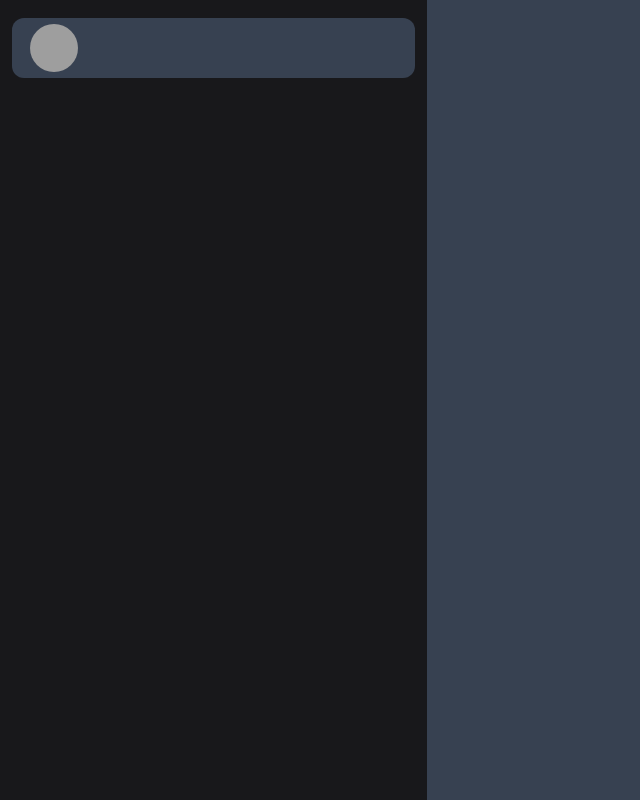
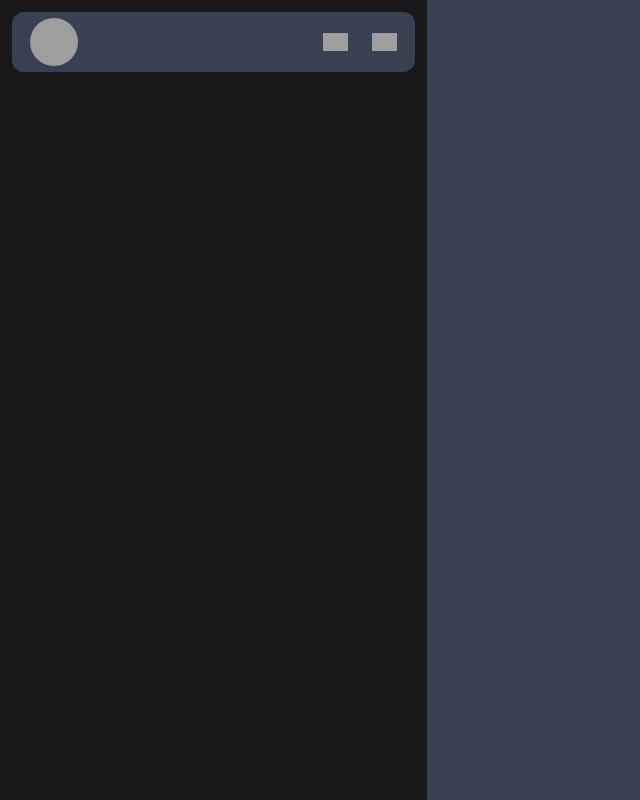
Before and after one commit to MuratOzte/Whatsapp-Clone, a Next.js app: page / in a window 1280 px wide. Shown: the whole page, without its empty margins (0-640 px from the left). Built offline with nearby package versions, Linux system fonts and the light colour scheme; grey boxes are pictures that could not be loaded.

Commit message:
Add Icons component to Nav

```diff
--- a/src/components/index.ts
+++ b/src/components/index.ts
@@ -1,4 +1,5 @@
 import Nav from './nav/Nav';
 import AvatarSection from './nav/Avatar';
+import Icons from './nav/Icons';
 
-export { Nav, AvatarSection };
+export { Nav, AvatarSection, Icons };
--- a/src/components/nav/Avatar.tsx
+++ b/src/components/nav/Avatar.tsx
@@ -5,7 +5,7 @@ const pp =
 
 const AvatarSection = () => {
     return (
-        <div className="m-3 flex w-1/12 h-full items-center">
+        <div className="flex w-1/12 h-full items-center">
             <Avatar
                 alt="Remy Sharp"
                 src={pp}
--- a/src/components/nav/Icons.tsx
+++ b/src/components/nav/Icons.tsx
@@ -0,0 +1,20 @@
+const Icons = () => {
+    return (
+        <div className="flex gap-4">
+            <img
+                width="25"
+                height="25"
+                src="https://img.icons8.com/ios/25/add-to-chat.png"
+                alt="add-to-chat"
+            />
+            <img
+                width="25"
+                height="25"
+                src="https://img.icons8.com/ios-glyphs/25/menu-2.png"
+                alt="menu-2"
+            />
+        </div>
+    );
+};
+
+export default Icons;
--- a/src/components/nav/Nav.tsx
+++ b/src/components/nav/Nav.tsx
@@ -1,8 +1,12 @@
 import AvatarSection from './Avatar';
+import Icons from './Icons';
 const Nav = () => {
     return (
-        <div className="w-auto bg-gray-700 h-10 m-2 rounded-lg">
+        <div className="w-auto bg-gray-700 h-10 m-2 p-3 rounded-lg flex justify-between items-center">
             <AvatarSection />
+            <div className="">
+                <Icons />
+            </div>
         </div>
     );
 };
```
